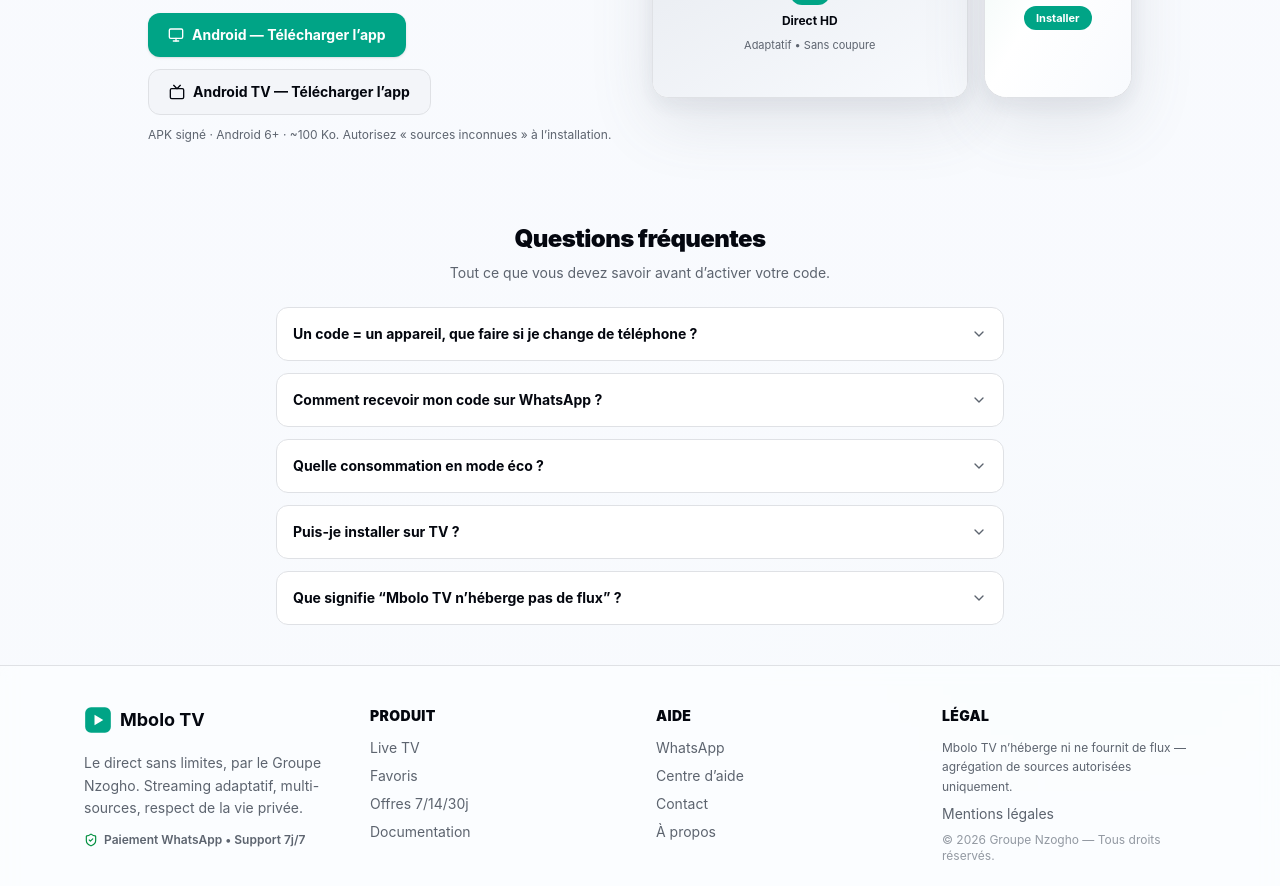
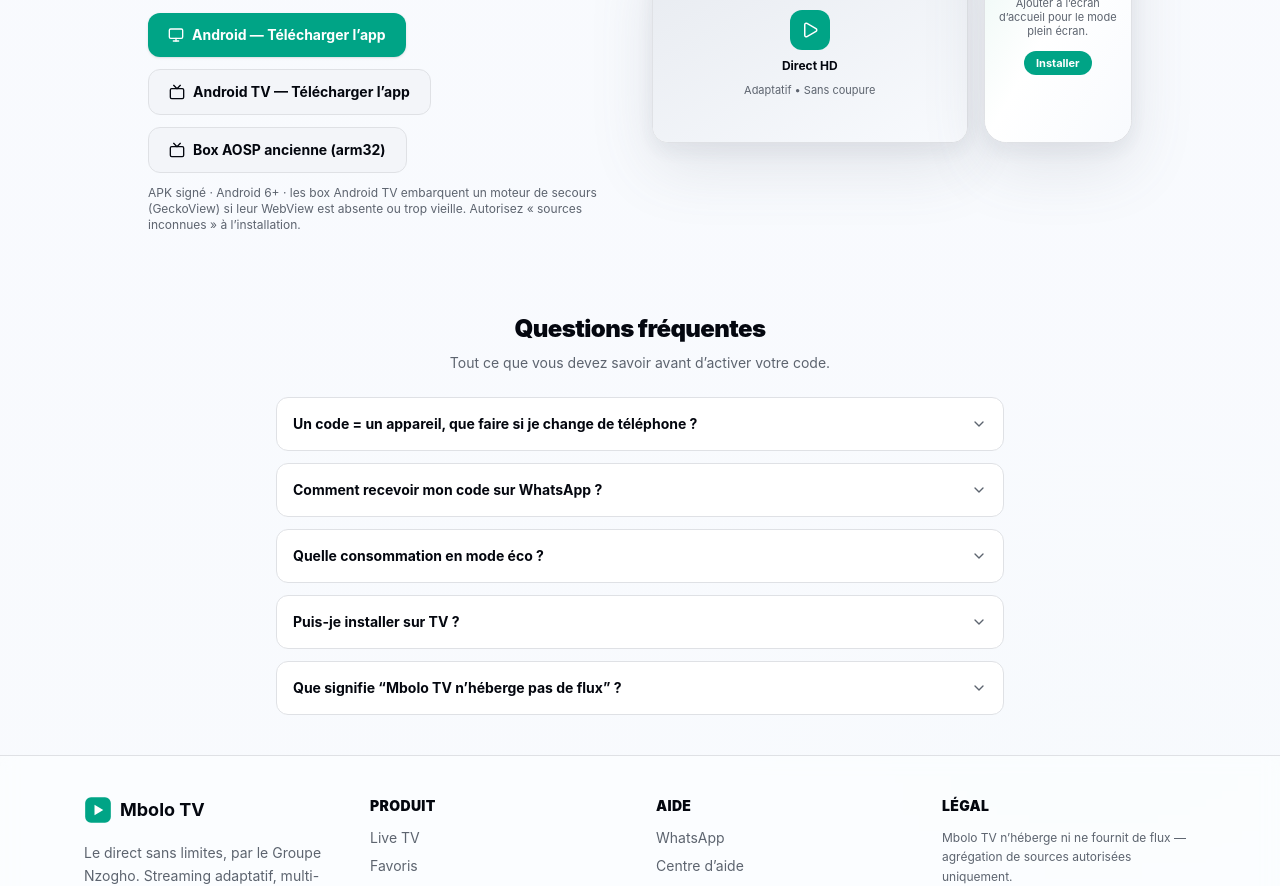
Before and after one commit to justebruneel/mbolotv, a Next.js app in the folder apps/web/: page / in a window 1280 px wide. Shown: the part 2160-3046 px from the top of the page. Built offline with nearby package versions, Linux system fonts and the light colour scheme; no server answers.

Commit message:
feat(distribution): APK TV par architecture (arm64/arm32)
- CI : assembleArm64Release + assembleArm32Release, assets renommés
  mbolo-tv-android-tv-arm64.apk / -arm32.apk
- Site : deux boutons de téléchargement TV + note sur le moteur de secours

```diff
--- a/apps/web/src/app/page.tsx
+++ b/apps/web/src/app/page.tsx
@@ -298,14 +298,20 @@
                 <Icon.Monitor size={16} aria-hidden /> Android — Télécharger l’app
               </a>
               <a
-                href="https://github.com/justebruneel/mbolotv/releases/latest/download/mbolo-tv-android-tv.apk"
+                href="https://github.com/justebruneel/mbolotv/releases/latest/download/mbolo-tv-android-tv-arm64.apk"
                 className="inline-flex items-center justify-center gap-2 rounded-xl border border-border bg-surface-2 px-5 py-3 text-sm font-bold transition hover:bg-surface-3"
               >
                 <Icon.Tv size={16} aria-hidden /> Android TV — Télécharger l’app
               </a>
+              <a
+                href="https://github.com/justebruneel/mbolotv/releases/latest/download/mbolo-tv-android-tv-arm32.apk"
+                className="inline-flex items-center justify-center gap-2 rounded-xl border border-border bg-surface-2 px-5 py-3 text-sm font-bold transition hover:bg-surface-3"
+              >
+                <Icon.Tv size={16} aria-hidden /> Box AOSP ancienne (arm32)
+              </a>
             </div>
             <p className="mt-3 text-xs text-muted">
-              APK signé · Android 6+ · ~100 Ko. Autorisez « sources inconnues » à l’installation.
+              APK signé · Android 6+ · les box Android TV embarquent un moteur de secours (GeckoView) si leur WebView est absente ou trop vieille. Autorisez « sources inconnues » à l’installation.
             </p>
           </div>
 
```
